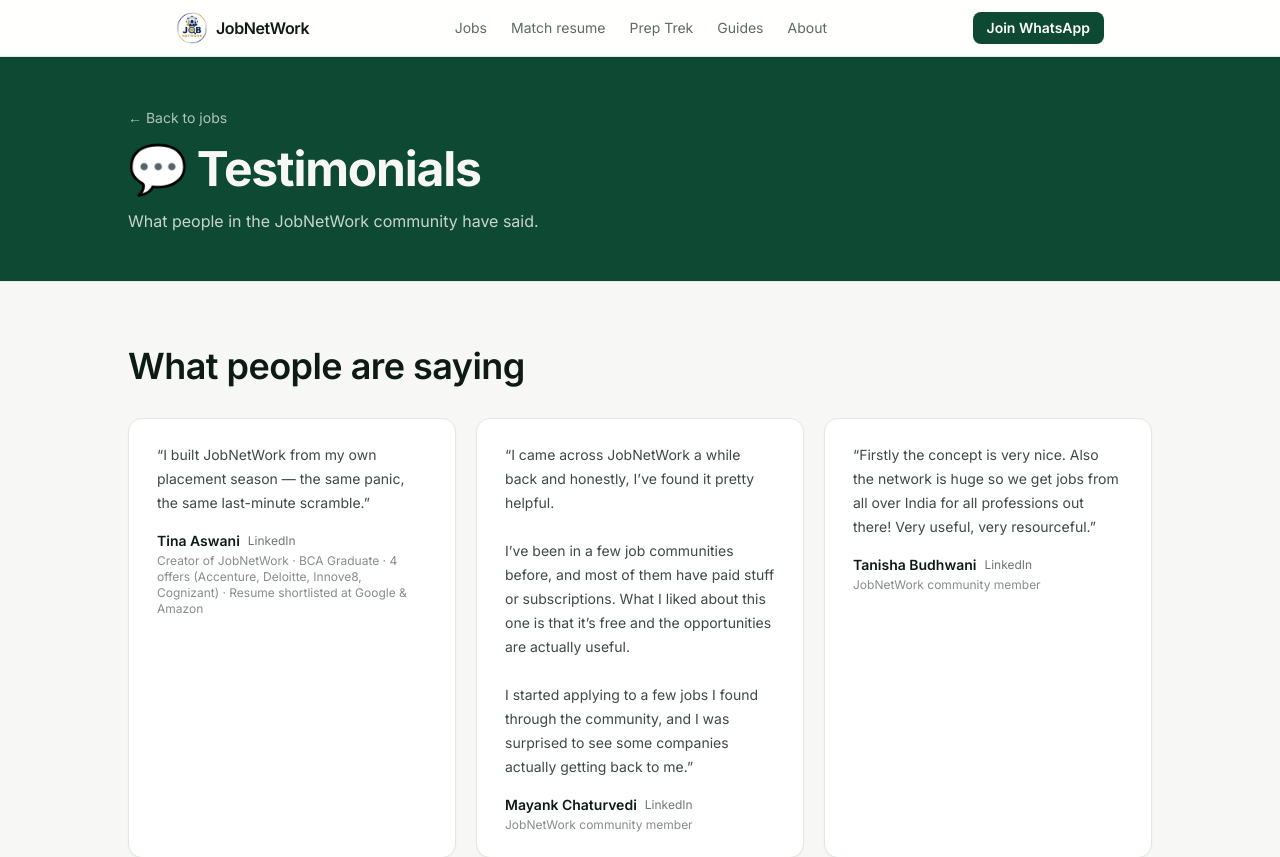
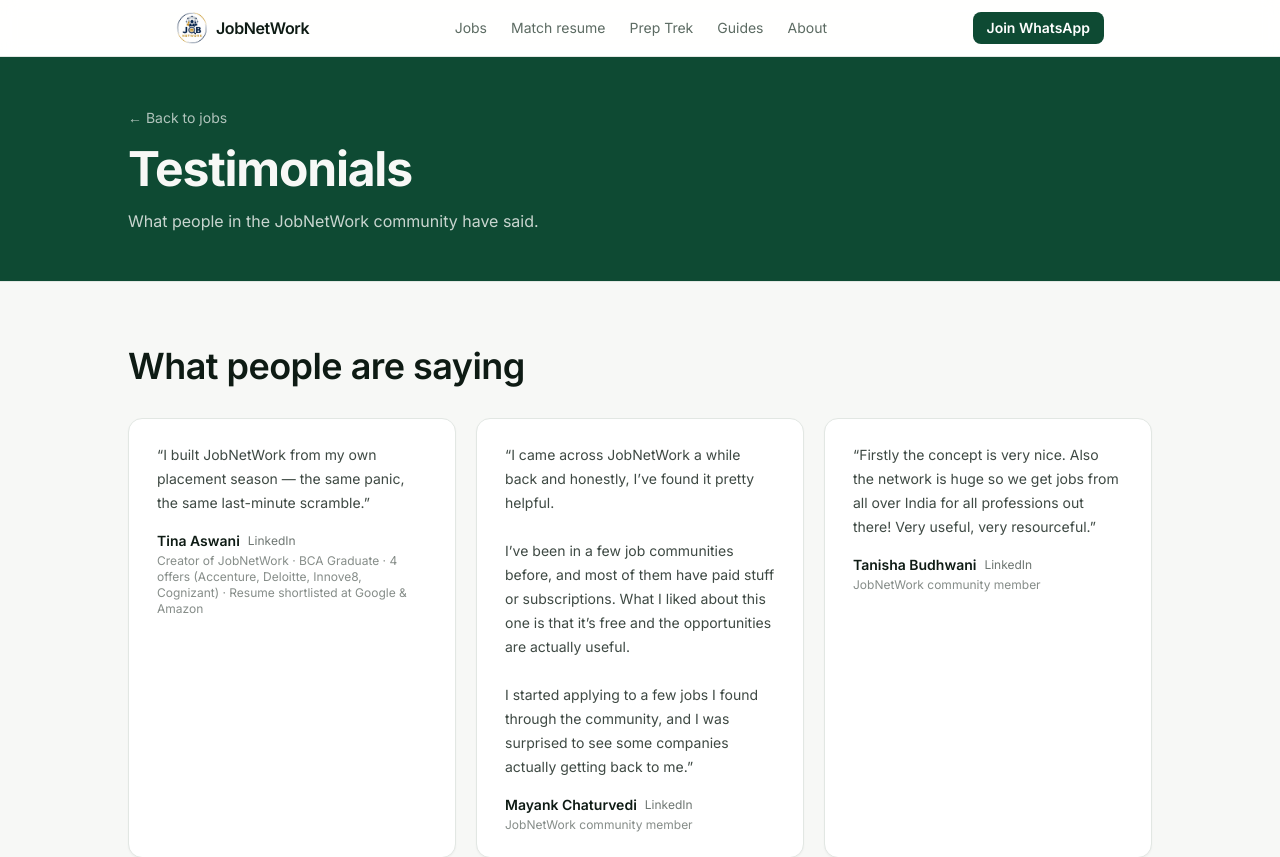
Before and after one commit to tinaaswanii/JobNetWork, a Next.js app: page /testimonials in a window 1280 px wide. Shown: the top 857 px of the page. Built offline with nearby package versions, Linux system fonts and the light colour scheme.

Commit message:
Update page.tsx

```diff
--- a/app/testimonials/page.tsx
+++ b/app/testimonials/page.tsx
@@ -20,7 +20,7 @@
             ← Back to jobs
           </Link>
           <h1 className="mt-4 font-display text-4xl md:text-5xl">
-            💬 Testimonials
+            Testimonials
           </h1>
           <p className="mt-4 max-w-2xl text-paper/80">
             What people in the JobNetWork community have said.
```
